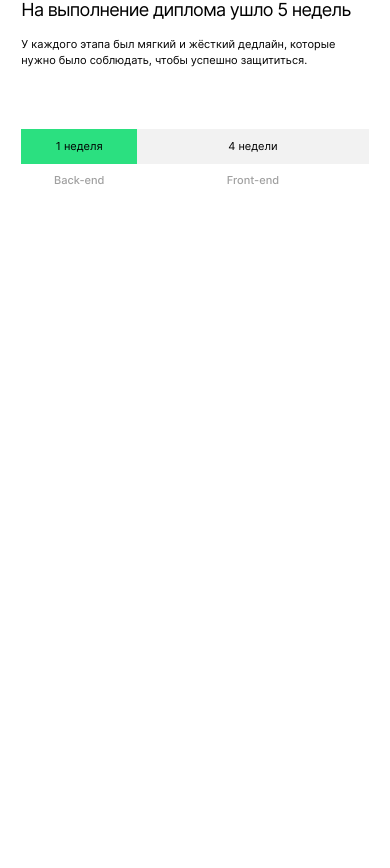
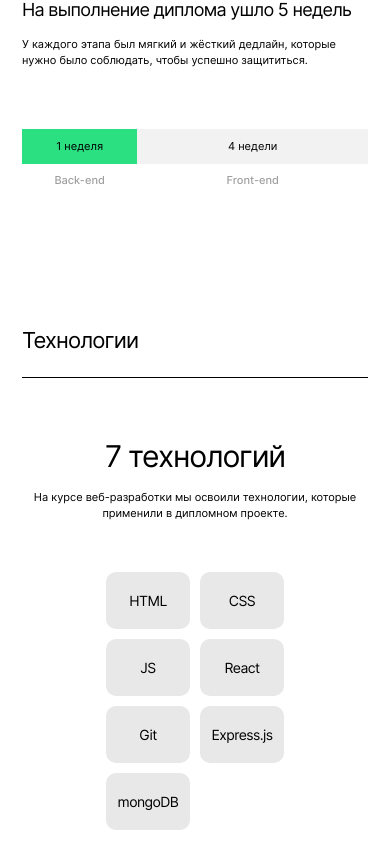
Before and after one commit to Anastasia-Belik/movies-explorer-frontend, a React (Create React App) app: page / in a window 390 px wide. Shown: the part 954-1822 px from the top of the page. Before the commit the page ends 1211 px from the top, so only its background shows below. Built offline with nearby package versions, Linux system fonts and the light colour scheme.

Commit message:
feat: сделать компонент Techs

```diff
--- a/src/components/Main/AboutProject/AboutProject.css
+++ b/src/components/Main/AboutProject/AboutProject.css
@@ -20,15 +20,6 @@
   letter-spacing: -0.04em;
 }
 
-.about-project__text {
-  margin: 0;
-  padding-top: 26px;
-  font-style: normal;
-  font-weight: normal;
-  font-size: 14px;
-  line-height: 143%;
-}
-
 .about-project__timeline {
   padding-top: 110px;
   grid-column-start: 1;
@@ -45,7 +36,7 @@
 
 .about-project__box {
   margin: 0;
-  padding: 9px 14px;
+  line-height: 36px;
   background-color: #F2F2F2;
   align-self: center;
 }
@@ -71,18 +62,9 @@
     column-gap: 30px;
   }
 
-  .about-project__text {
-    font-size: 12px;
-    line-height: 150%;
-  }
-
   .about-project__timeline {
     padding-top: 93px;
     grid-template-columns: 0.21fr 0.79fr;
-  }
-
-  .about-project__box {
-    padding: 9px 10px;
   }
 }
 
@@ -103,12 +85,6 @@
     line-height: 22px;
   }
 
-  .about-project__text {
-    padding-top: 16px;
-    font-size: 11px;
-    line-height: 145%;
-  }
-
   .about-project__timeline {
     padding-top: 4px;
     grid-column-start: 1;
@@ -121,7 +97,7 @@
   }
 
   .about-project__box {
-    padding: 11px 10px;
+    line-height: 35px;
   }
 
   .about-project__layer {
--- a/src/components/Main/AboutProject/AboutProject.js
+++ b/src/components/Main/AboutProject/AboutProject.js
@@ -9,11 +9,11 @@ function AboutProject () {
       <div className='about-project__container'>
         <div className='about-project__column'>
           <h3 className='about-project__column-title'>Дипломный проект включал 5 этапов</h3>
-          <p className='about-project__text'>Составление плана, работу над бэкендом, вёрстку, добавление функциональности и финальные доработки.</p>
+          <p className='section-text about-project__text'>Составление плана, работу над бэкендом, вёрстку, добавление функциональности и финальные доработки.</p>
         </div>
         <div className='about-project__column'>
           <h3 className='about-project__column-title'>На выполнение диплома ушло 5 недель</h3>
-          <p className='about-project__text'>У каждого этапа был мягкий и жёсткий дедлайн, которые нужно было соблюдать, чтобы успешно защититься.</p>
+          <p className='section-text about-project__text'>У каждого этапа был мягкий и жёсткий дедлайн, которые нужно было соблюдать, чтобы успешно защититься.</p>
         </div>
         <div className='about-project__timeline'>
           <p className='about-project__box about-project__box_color'>1 неделя</p>
--- a/src/components/Main/Main.css
+++ b/src/components/Main/Main.css
@@ -15,14 +15,34 @@
   letter-spacing: -0.04em;
 }
 
+.section-text {
+  margin: 0;
+  padding-top: 26px;
+  font-style: normal;
+  font-weight: normal;
+  font-size: 14px;
+  line-height: 143%;
+}
+
 @media screen and (max-width: 770px) {
   .section {
     max-width: 86.98%;
+  }
+
+  .section-text {
+    font-size: 12px;
+    line-height: 150%;
   }
 }
 
 @media screen and (max-width: 425px) {
   .section {
-    max-width: 89.06%;
+    max-width: 88.75%;
+  }
+
+  .section-text {
+    padding-top: 16px;
+    font-size: 11px;
+    line-height: 145%;
   }
 }
--- a/src/components/Main/Main.js
+++ b/src/components/Main/Main.js
@@ -3,6 +3,7 @@ import React from "react";
 import "./Main.css";
 import Promo from "./Promo/Promo";
 import AboutProject from "./AboutProject/AboutProject";
+import Techs from "./Techs/Techs";
 
 
 function Main() {
@@ -10,6 +11,7 @@ function Main() {
     <main className="main">
       <Promo />
       <AboutProject />
+      <Techs />
     </main>
   );
 }
--- /dev/null
+++ b/src/components/Main/Techs/Techs.css
@@ -0,0 +1,95 @@
+.techs {
+  padding: 100px 5.47%;
+  background-color: #F5F5F5;
+}
+
+.techs__container {
+  padding-top: 90px;
+  border-top: 1px solid #000;
+  display: flex;
+  flex-direction: column;
+  align-items: center;
+}
+
+.techs__subtitle {
+  max-width: 600px;
+  margin: 0;
+
+  font-style: normal;
+  font-weight: normal;
+  font-size: 50px;
+  line-height: 116%;
+  text-align: center;
+  letter-spacing: -0.04em;
+}
+
+.techs__description {
+  max-width: 460px;
+  text-align: center;
+}
+
+.techs__list {
+  max-width: 690px;
+  margin: 0;
+  padding: 100px 0 0;
+  list-style-type: none;
+
+  display: flex;
+  flex-direction: row;
+  flex-wrap: wrap;
+  gap: 10px;
+}
+
+.techs__item {
+  width: 90px;
+  border-radius: 10px;
+  background-color: #E8E8E8;
+
+  font-style: normal;
+  font-weight: normal;
+  font-size: 14px;
+  line-height: 60px;
+  text-align: center;
+  letter-spacing: -0.04em;
+}
+
+@media screen and (max-width: 770px) {
+  .techs {
+    padding: 90px 6.51%;
+  }
+
+  .techs__container {
+    padding-top: 80px;
+  }
+
+  .techs__list {
+    max-width: 648px;
+    padding: 83px 0 0;;
+  }
+
+  .techs__item {
+    width: 84px;
+    line-height: 57px;
+  }
+}
+
+@media screen and (max-width: 435px) {
+  .techs {
+    padding: 70px 5.63%;
+    background-color: #ffffff;
+  }
+
+  .techs__container {
+    padding-top: 60px;
+  }
+
+  .techs__subtitle {
+    font-size: 30px;
+    line-height: 36px;
+  }
+
+  .techs__list {
+    max-width: 178px;
+    padding: 50px 0 0;;
+  }
+}
--- /dev/null
+++ b/src/components/Main/Techs/Techs.js
@@ -0,0 +1,26 @@
+import React from "react";
+
+import './Techs.css'
+
+function Techs () {
+  return (
+    <section className='section techs'>
+      <h2 className='section-title techs__title'>Технологии</h2>
+      <div className='techs__container'>
+        <h3 className='techs__subtitle'>7 технологий</h3>
+        <p className='section-text techs__description'>На курсе веб-разработки мы освоили технологии, которые применили в дипломном проекте.</p>
+        <ul className='techs__list'>
+          <li className='techs__item'>HTML</li>
+          <li className='techs__item'>CSS</li>
+          <li className='techs__item'>JS</li>
+          <li className='techs__item'>React</li>
+          <li className='techs__item'>Git</li>
+          <li className='techs__item'>Express.js</li>
+          <li className='techs__item'>mongoDB</li>
+        </ul>
+      </div>
+    </section>
+  )
+}
+
+export default Techs;
```
